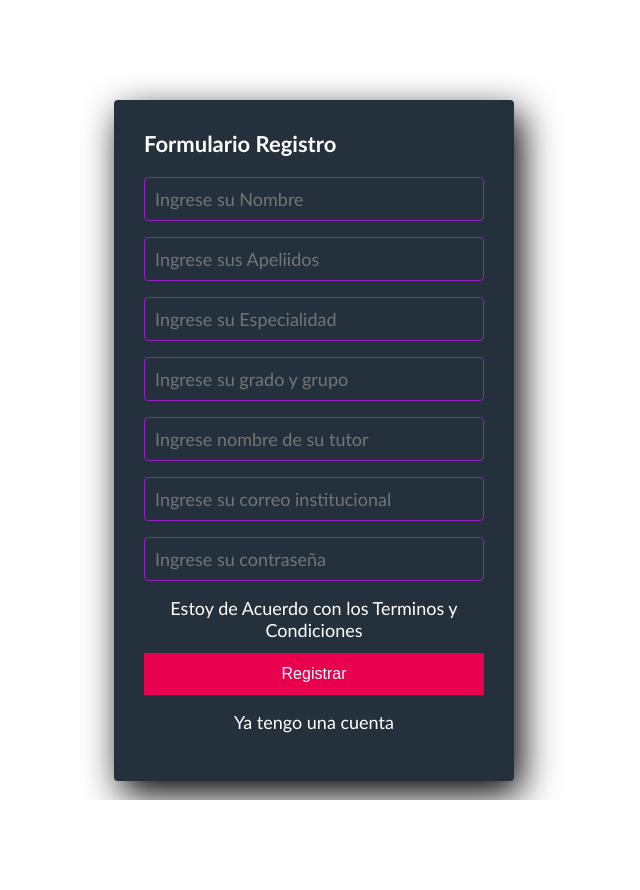
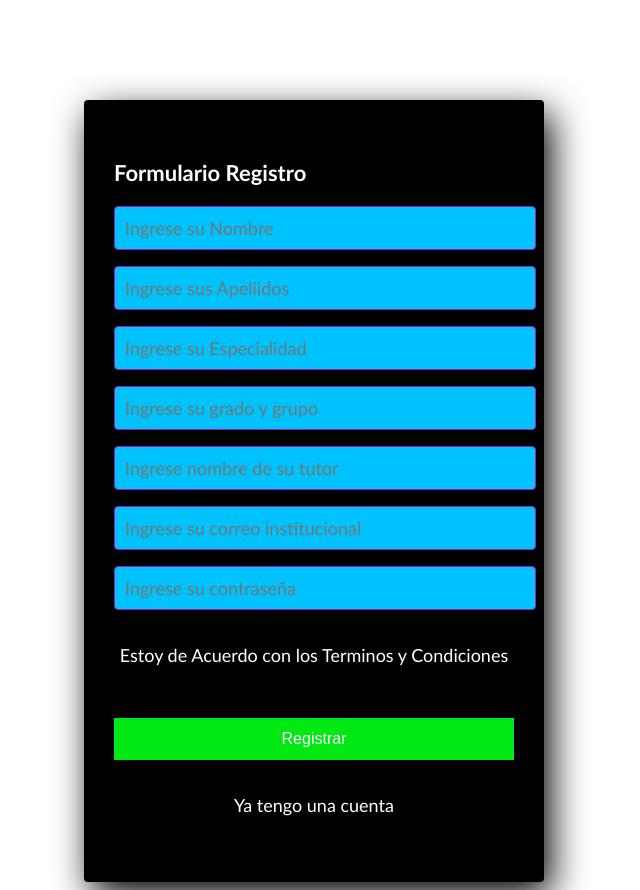
Before and after one commit to Vic-2131/Practica2, a plain HTML site: page index.html in a window 1280 px wide. Shown: the whole page, without its empty margins (326-966 px from the left). Before the commit the page ends 800 px from the top, so only its background shows below. Drawn offline with Linux system fonts and the light colour scheme.

Commit message:
Update style.css

```diff
--- a/style.css
+++ b/style.css
@@ -1,4 +1,4 @@
-*{
+**{
     margin: 0;
     padding: 0;
     box-sizing: border-box;
@@ -11,7 +11,7 @@ body {
 
 .Form-registro {
     width: 400px;
-    background: #24303c;
+    background: #000000;
     padding: 30px;
     margin: auto;
     margin-top: 100px;
@@ -30,7 +30,7 @@ body {
 
 .Controls {
     width: 100%;
-    background: #24303c;
+    background: #00c2fd;
     padding: 10px;
     border-radius: 4px;
     margin-bottom: 16px;
@@ -61,7 +61,7 @@ body {
 
 .botones {
     width: 100%;
-    background: #e9004e;
+    background: #00e913;
     border: none;
     padding: 12px;
     color: white;
```
